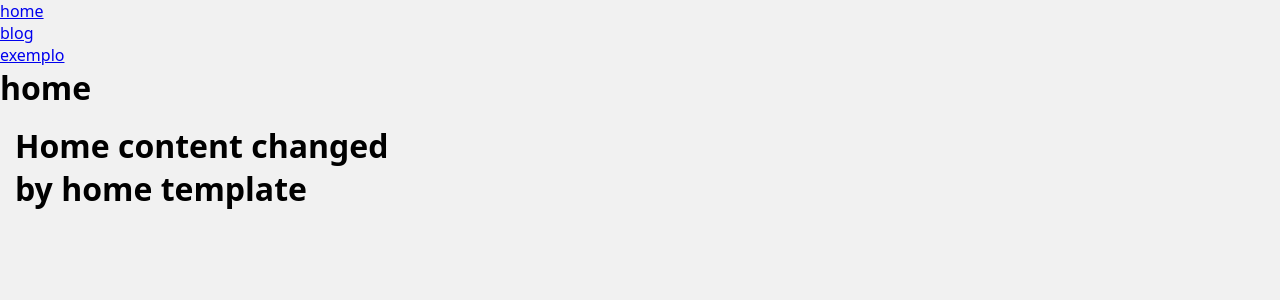
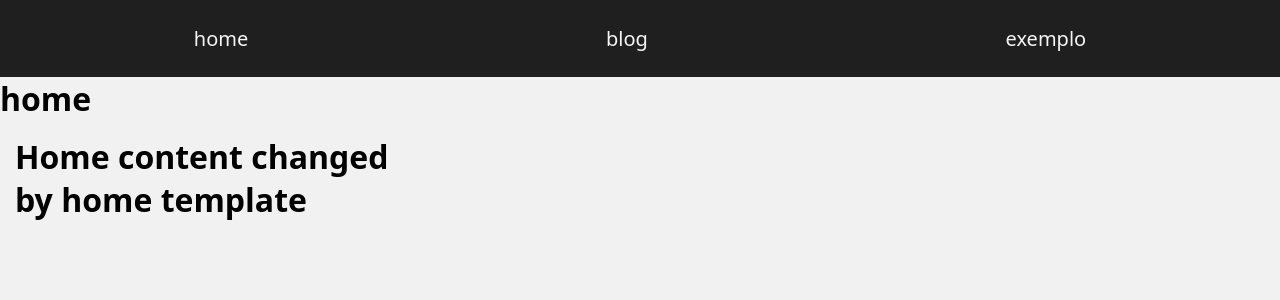
Before and after one commit to Mathuesbg/hello_django, a Django app: page / in a window 1280 px wide. Shown: the top 300 px of the page. Run offline with Django 5.2, Linux system fonts and the light colour scheme.

Commit message:
Refactor menu structure and styles for improved layout and aesthetics

```diff
--- a/base/global/partials/menu.html
+++ b/base/global/partials/menu.html
@@ -1,5 +1,5 @@
-<nav>
-    <ul>
+<nav class="menu">
+    <ul class="menu-links">
         <li>
             <a href="{% url 'home:home' %}">home</a>
         </li>
--- a/base/static/global/css/style.css
+++ b/base/static/global/css/style.css
@@ -35,3 +35,35 @@ body {
     grid-template-columns: repeat(auto-fill, minmax(32rem,1fr));
   }
 }
+
+.menu {
+  background: rgb(32, 31, 31);
+  padding: 1.5rem;
+
+}
+
+.menu-links {
+  display: flex;
+  justify-content: space-around;
+  align-items: center;
+}
+
+a{
+  text-decoration: none;
+  color: darkblue
+}
+.menu-links a  {
+  color: whitesmoke;
+  font-size: 20px;
+}
+.menu-links li {
+  border-radius: 5PX;
+  padding: 10px 15px;
+  list-style: none;
+
+}
+.menu-links li:hover {
+  background-color: rgb(41, 39, 39);
+  border: 2px solid black;
+
+}
```
